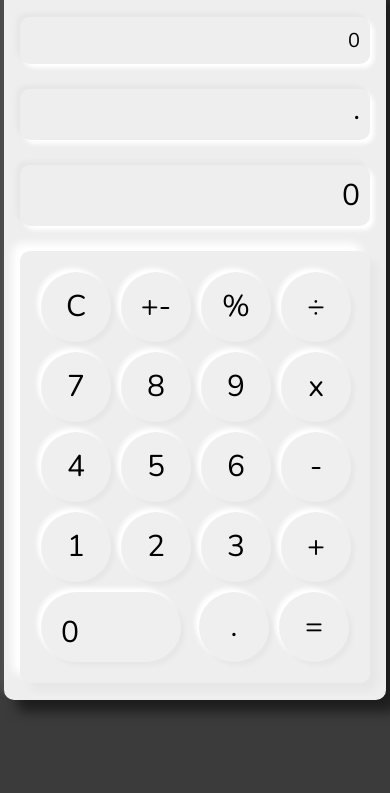
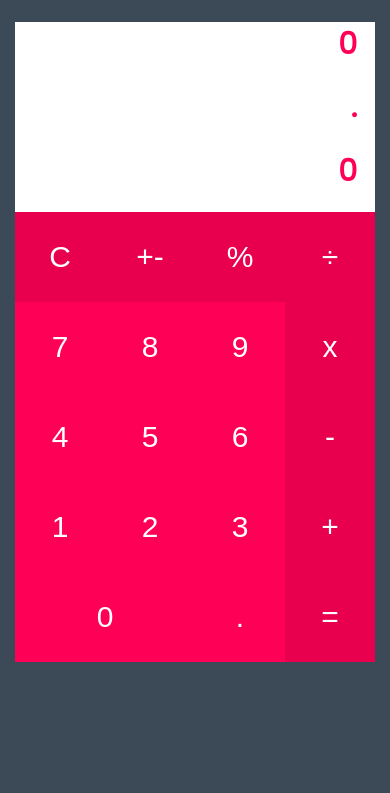
Before and after one commit to jackroy08/Calculator, a plain HTML site: page public/index.html in a window 390 px wide. Shown: the part 80-873 px from the top of the page. After the commit the page ends 844 px from the top, so only its background shows below. Drawn offline with nearby package versions, Linux system fonts and the light colour scheme.

Commit message:
changed styling, made mobile first

```diff
--- a/index.html
+++ b/public/index.html
@@ -5,41 +5,38 @@
     <meta name="viewport" content="width=device-width, initial-scale=1.0">
     <title>Calculator</title>
     <link rel="stylesheet" type="text/css" href="styles.css">
-    <link rel="stylesheet" href='https://fonts.googleapis.com/css?family=Nunito' >
+    <link rel="stylesheet" href='https://fonts.googleapis.com/css?family=Poppins'>
 
 </head>
 <body>
-    <div id=title>
-        <h1>Calculator</h1>
-        <p>By Jack Roy</p>
-    </div>
+
     <div class="calc">
         <h2 id="numbertochange">0</h2>
         <h2 id="mathsfunction">.</h2>
         <h2 id="answer">0</h2>
         <div id="btns">
             <div class="grid-container">
-                <button class="grid-item grey" id="clear">C</button>
-                <button class="grid-item grey" id="plusminus">+-</button>
-                <button class="grid-item grey" id="percent">%</button>
-                <button class="grid-item orange" id="divide" >÷</button>
+                <button class="grid-item-func" id="clear">C</button>
+                <button class="grid-item-func" id="plusminus">+-</button>
+                <button class="grid-item-func" id="percent">%</button>
+                <button class="grid-item-func" id="divide" >÷</button>
                 <button class="grid-item" id="seven">7</button>
                 <button class="grid-item" id="eight">8</button>
                 <button class="grid-item" id="nine">9</button>
-                <button class="grid-item orange" id="multiply">x</button>
+                <button class="grid-item-func" id="multiply">x</button>
                 <button class="grid-item" id="four">4</button>
                 <button class="grid-item" id="five">5</button>
                 <button class="grid-item" id="six">6</button>
-                <button class="grid-item orange" id="minus">-</button>
+                <button class="grid-item-func" id="minus">-</button>
                 <button class="grid-item" id="one">1</button>
                 <button class="grid-item" id="two">2</button>
                 <button class="grid-item" id="three" >3</button>
-                <button class="grid-item orange" id="add">+</button>
+                <button class="grid-item-func" id="add">+</button>
             </div>
             <div class="bottom-row">
                 <button class="grid-item long" id="zero"> 0</button>
                 <button class="grid-item" id="dot">.</button>
-                <button class="grid-item orange" id="equals">=</button>
+                <button class="grid-item-func" id="equals">=</button>
             </div>
         </div>
     </div>
--- /dev/null
+++ b/public/styles.scss
@@ -0,0 +1,80 @@
+body{
+    background-color: #3c4956;
+    margin: 0px;
+    font-family: "Poppins";
+    display: flex;
+    height: 100vh;
+}
+
+h2{
+    color:#ff0057 ;
+    font-size: 30px;
+    text-align: right;
+    width: 90%;
+}
+
+.calc{
+    margin: auto auto auto auto;
+    margin-top: auto;
+    background-color:white;
+    height: 640px;
+    width: 360px;
+    display: flex;
+    flex-direction: column;
+    align-items: center;
+    justify-content: space-between;
+}
+
+.grid-container {
+    display: grid;
+    grid-template-columns: 1fr 1fr 1fr 1fr;
+    grid-template-rows: 1fr 1fr 1fr 1fr;
+
+
+}
+.grid-item {
+    font-size: 30px;
+    text-align: center;
+    background: none;
+    border: none;
+    height:90px;
+    width:90px;
+    padding: 0px;
+    background-color:  #ff0057 ;
+    color: white;
+
+}
+
+.grid-item-func {
+    font-size: 30px;
+    text-align: center;
+    background: none;
+    border: none;
+    height:90px;
+    width:90px;
+    padding: 0px;
+    color: white;
+
+
+}
+.long {
+    text-align: center;
+    width:180px;
+
+}
+
+.bottom-row{
+    display:grid;
+    grid-template-columns: 2fr 1fr 1fr;
+
+}
+
+h2{
+    margin: 0px;
+}
+
+#btns{
+ background-color: #e8004f ;
+ width: 100%;
+
+}
--- a/styles.scss
+++ /dev/null
@@ -1,135 +0,0 @@
-body{
-    height:100vh;
-    background:#3b3b3b;
-}
-
-.grid-container {
-    display: grid;
-    grid-template-columns: 1fr 1fr 1fr 1fr;
-    grid-template-rows: 1fr 1fr 1fr 1fr;
-
-
-}
-.grid-item {
-
-
-    margin:5px;
-    font-size: 30px;
-    text-align: center;
-    border-radius:35px;
-    height:70px;
-    width:70px;
-    color:black;
-    border:none;
-    font-family: Nunito;
-    box-shadow:
-    -4px -4px 4px 0 rgba(255,255,255,1),
-    4px 4px 4px 0 rgba(0,0,0,.03);
-
-
-    &:focus{
-        box-shadow:
-        -4px -4px 4px 0 rgba(0,0,0,.03),
-        4px 4px 4px 0  rgba(255,255,255,1);
-
-    }
-    &:visited{
-        box-shadow:
-        -4px -4px 4px 0 rgba(255,255,255,1),
-        4px 4px 4px 0 rgba(0,0,0,.03);
-    }
-
-
-
-
-}
-.long {
-    text-align: left;
-    width:140px;
-    padding:20px;
-}
-
-.bottom-row{
-    display:grid;
-    grid-template-columns: 2fr 1fr 1fr;
-
-}
-#numbertochange{
-    color:black;
-
-    text-align-last: right;
-    font-family: Nunito;
-    font-weight: normal;
-    font-size:20px;
-    padding-top:10px;
-}
-#mathsfunction{
-    color:black;
-    text-align-last: right;
-    font-family: Nunito;
-    font-weight: normal;
-    font-size:30px;
-    padding-top:0px;
-
-}
-
-p{
-    font-family: Nunito;
-    text-align: center;
-    font-size: 20px;
-    color:white;
-}
-
-h1{
-    font-family: Nunito;
-    text-align: center;
-    color:white;
-
-
-}
-
-h2{
-    color:black;
-    text-align-last: right;
-    font-family: Nunito;
-    font-weight: normal;
-    font-size:30px;
-    padding-top:30px;
-    border-radius: 10px;
-    box-shadow:
-    -4px -4px 4px 0 rgba(0,0,0,.03),
-    4px 4px 4px 0  rgba(255,255,255,1);
-    padding:10px;
-}
-
-.calc{
-    position: relative;
-    border-radius:10px;
-    height:683px;
-    width:350px;
-    background-color: #EEEEEE;
-    padding:1em;
-    box-shadow:
-    -6px -6px 6px 0 rgba(255,255,255,0.1),
-    12px 12px 12px 0 rgba(0,0,0,0.5);
-    position: absolute;
-	top:0;
-	bottom: 0;
-	left: 0;
-	right: 0;
-
-	margin: auto;
-}
-
-
-.grey{
-
-    color:black;
-  }
-#btns{
-    padding:1em;
-    border-radius: 10px;
-    box-shadow:
-    -8px -8px 8px 0 rgba(255,255,255,1),
-    8px 8px 8px 0 rgba(0,0,0,.03);
-}
```
Also changed, not shown: firebase.json (added), public/calc.js (renamed from calc.js), public/styles.css (added), styles.css (deleted), 2 other files.
